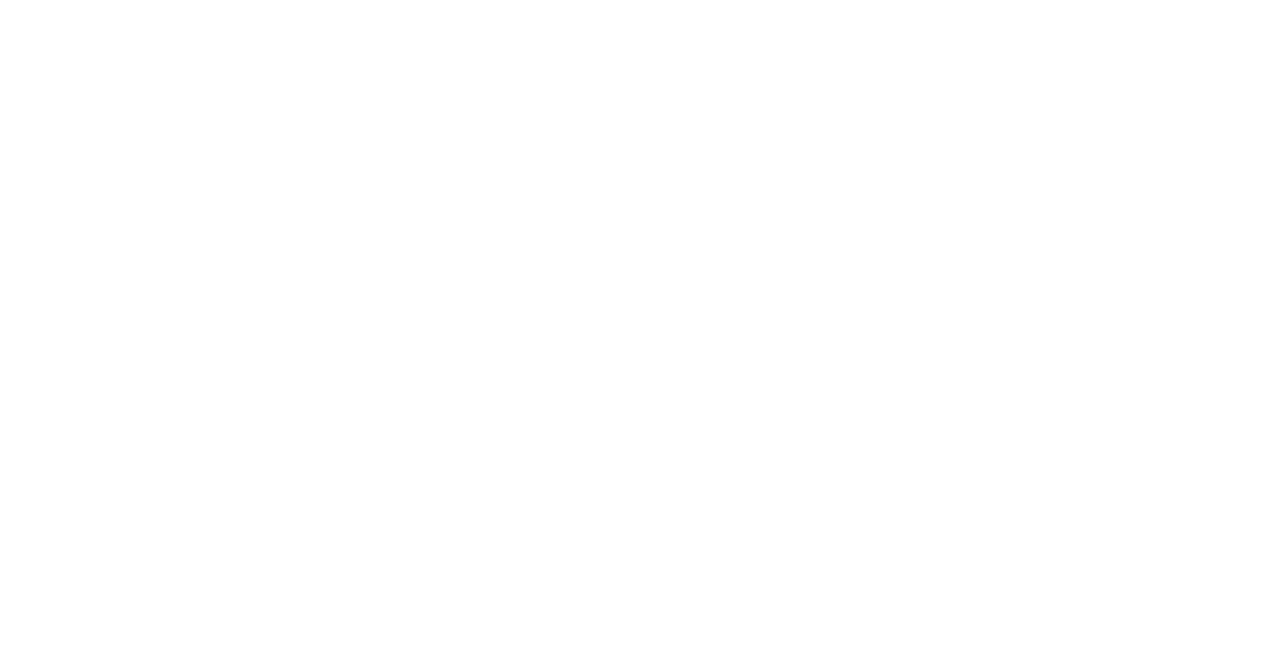
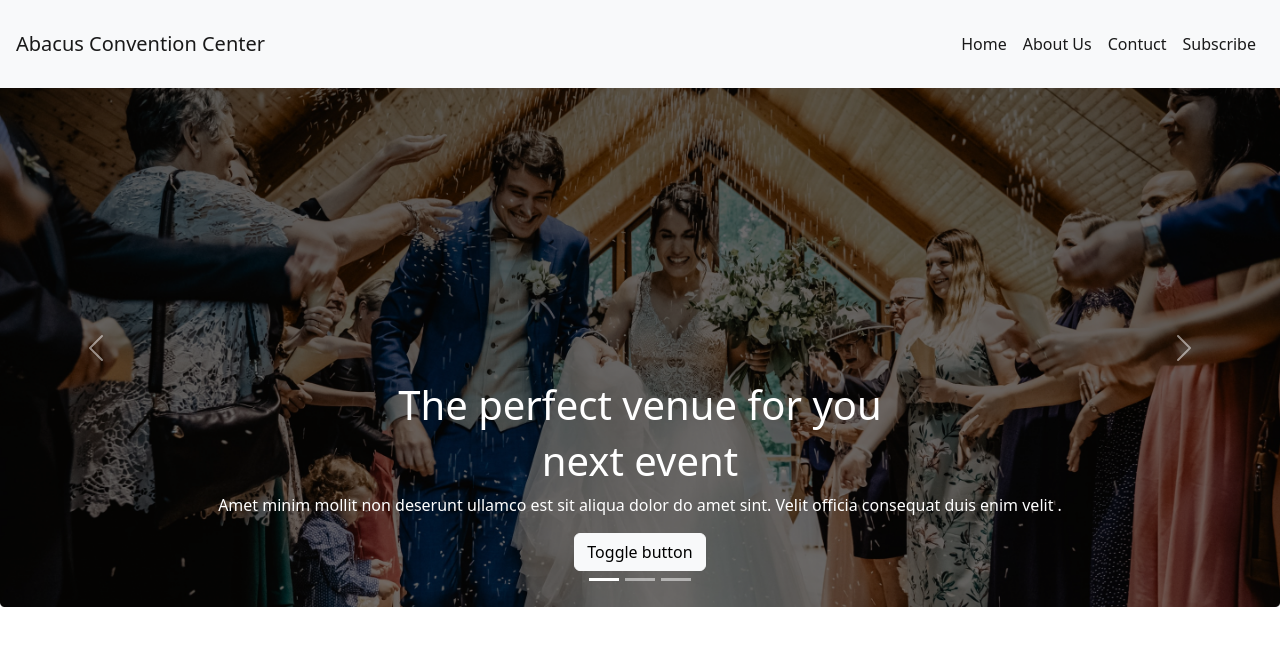
Before and after one commit to Unumongmarmahub/convention-center, a plain HTML site: page index.html in a window 1280 px wide. Drawn offline with nearby package versions, Linux system fonts and the light colour scheme.

Commit message:
added by banner

```diff
--- a/index.html
+++ b/index.html
@@ -1,5 +1,6 @@
 <!DOCTYPE html>
 <html lang="en">
+
 <head>
   <meta charset="UTF-8">
   <meta http-equiv="X-UA-Compatible" content="IE=edge">
@@ -7,8 +8,76 @@
   <title>Convention Center</title>
   <link rel="stylesheet" href="https://cdn.jsdelivr.net/npm/bootstrap@5.2.0/dist/css/bootstrap.min.css">
 </head>
+
 <body>
+  <header>
+    <!-- start nav section  -->
+    <section>
+      <nav class="navbar navbar-expand-lg bg-light">
+        <div class="container-fluid p-3">
+          <div class="d-flex">
+            <a class="navbar-brand" href="#">Abacus Convention Center</a>
+          </div>
+          <div>
+            <div class="collapse navbar-collapse" id="navbarNav">
+              <ul class="navbar-nav">
+                <li class="nav-item">
+                  <a class="nav-link active" href="#">Home</a>
+                </li>
+                <li class="nav-item">
+                  <a class="nav-link active" href="#">About Us</a>
+                </li>
+                <li class="nav-item">
+                  <a class="nav-link active" href="#">Contuct</a>
+                </li>
+                <li class="nav-item">
+                  <a class="nav-link active" href="#">Subscribe</a>
+                </li>
+              </ul>
+            </div>
+          </div>
+        </div>
+      </nav>
+    </section>
+    <!-- end nav section  -->
+    <!-- start first banner section  -->
+    <section>
+      <div id="carouselExampleCaptions" class="carousel slide" data-bs-ride="false">
+        <div class="carousel-indicators">
+          <button type="button" data-bs-target="#carouselExampleCaptions" data-bs-slide-to="0" class="active"
+            aria-current="true" aria-label="Slide 1"></button>
+          <button type="button" data-bs-target="#carouselExampleCaptions" data-bs-slide-to="1"
+            aria-label="Slide 2"></button>
+          <button type="button" data-bs-target="#carouselExampleCaptions" data-bs-slide-to="2"
+            aria-label="Slide 3"></button>
+        </div>
+        <div class="carousel-inner">
+          <div class="carousel-item active">
+            <img src="images/banner.png" class="img-fluid" alt="...">
+            <div class="carousel-caption d-none d-md-block p-3">
+              <h5 class="fs-1">The perfect venue for you</h5>
+              <h5 class="fs-1">next event</h5>
+              <p>Amet minim mollit non deserunt ullamco est sit aliqua
+                dolor do amet sint. Velit officia consequat duis enim velit .</p>
+              <button type="button" class="btn btn-light" data-bs-toggle="button">Toggle button</button>
+            </div>
+          </div>
+          <button class="carousel-control-prev" type="button" data-bs-target="#carouselExampleCaptions"
+            data-bs-slide="prev">
+            <span class="carousel-control-prev-icon" aria-hidden="true"></span>
+            <span class="visually-hidden">Previous</span>
+          </button>
+          <button class="carousel-control-next" type="button" data-bs-target="#carouselExampleCaptions"
+            data-bs-slide="next">
+            <span class="carousel-control-next-icon" aria-hidden="true"></span>
+            <span class="visually-hidden">Next</span>
+          </button>
+        </div>
+    </section>
+    <!-- end first banner section  -->
 
+  </header>
   <script src="https://cdn.jsdelivr.net/npm/bootstrap@5.2.0/dist/js/bootstrap.bundle.min.js"></script>
 </body>
+
 </html>
```
